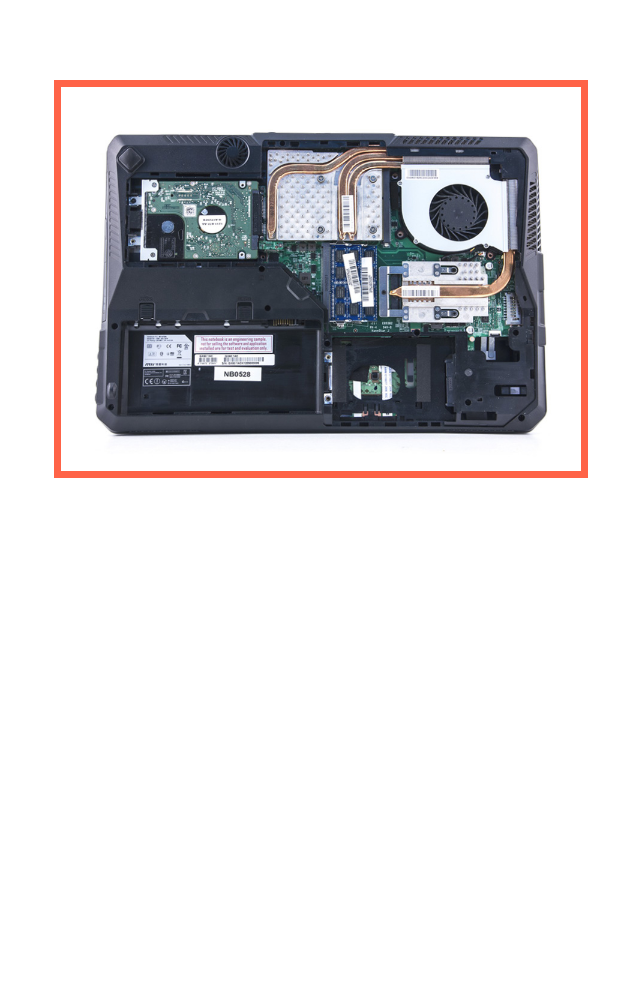
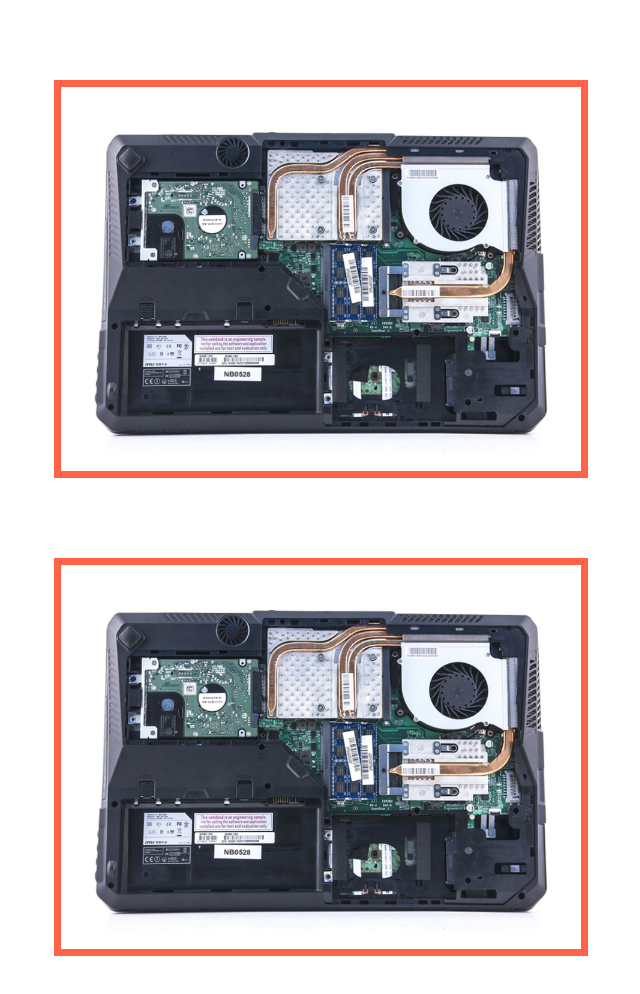
Before and after one commit to Vika5231/RGZ, a plain HTML site: page index.html in a window 1280 px wide. Shown: the whole page, without its empty margins (319-959 px from the left). Before the commit the page ends 800 px from the top, so only its background shows below. Drawn offline with nearby package versions, Linux system fonts and the light colour scheme.

Commit message:
Update index.html
Add tag "div"

```diff
--- a/index.html
+++ b/index.html
@@ -15,6 +15,13 @@
 		data-size="100"></div>
 	</div>
 
+	<div class="wrap">
+		<div class="test-plugin"
+		data-image="img/msi-open.jpg"
+		data-image-zoom="img/msi-open.jpg"
+		data-size="100"></div>
+	</div>
+
 
 	<script src="https://code.jquery.com/jquery-1.11.3.min.js"></script>
 	<script src="loupe/loupe.js"></script>
```
